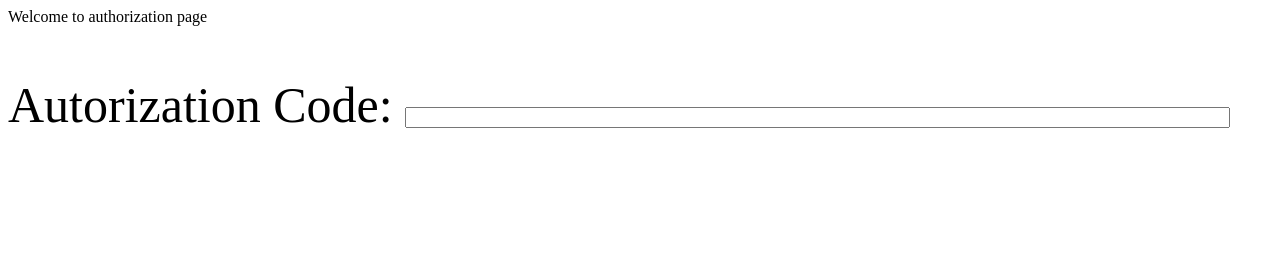
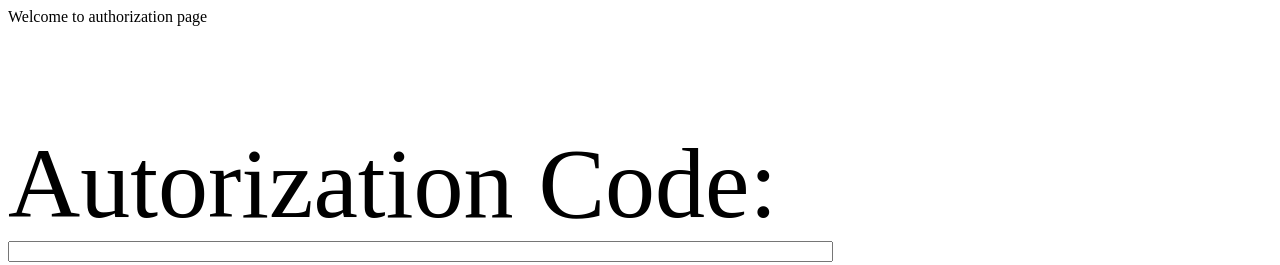
Before and after one commit to ahampuram/apapi, a plain HTML site: page index.html in a window 1280 px wide. Drawn offline with Linux system fonts and the light colour scheme.

Commit message:
increase font size

```diff
--- a/index.html
+++ b/index.html
@@ -14,7 +14,7 @@
 	<body onload="GetCode()">
 		Welcome to authorization page
 		<div>
-		<p style="font-size: 50px">
+		<p style="font-size: 100px">
 		<label for="fname">Autorization Code:</label>
 		<input type="text" id="code" name="code" size="100"><br><br>
 		</p>
```
